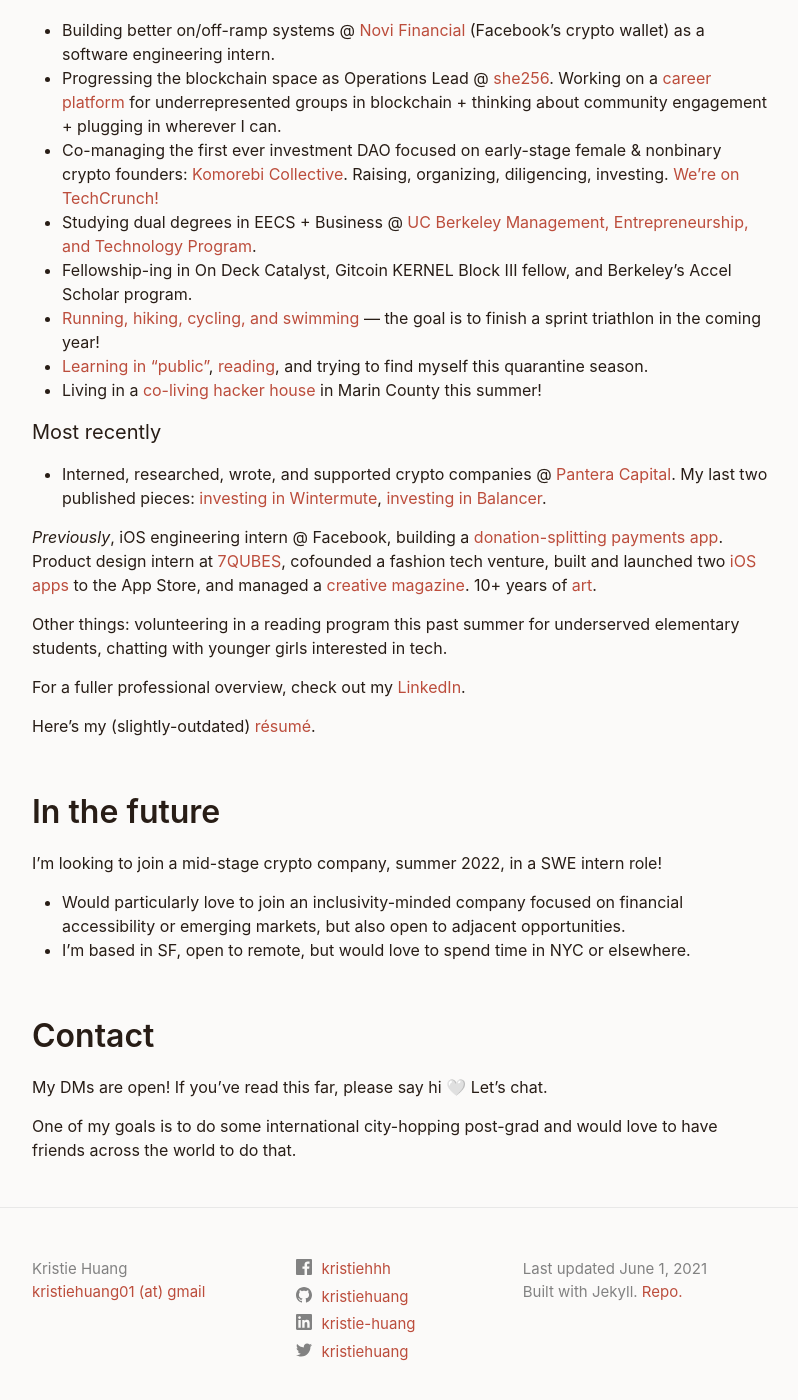
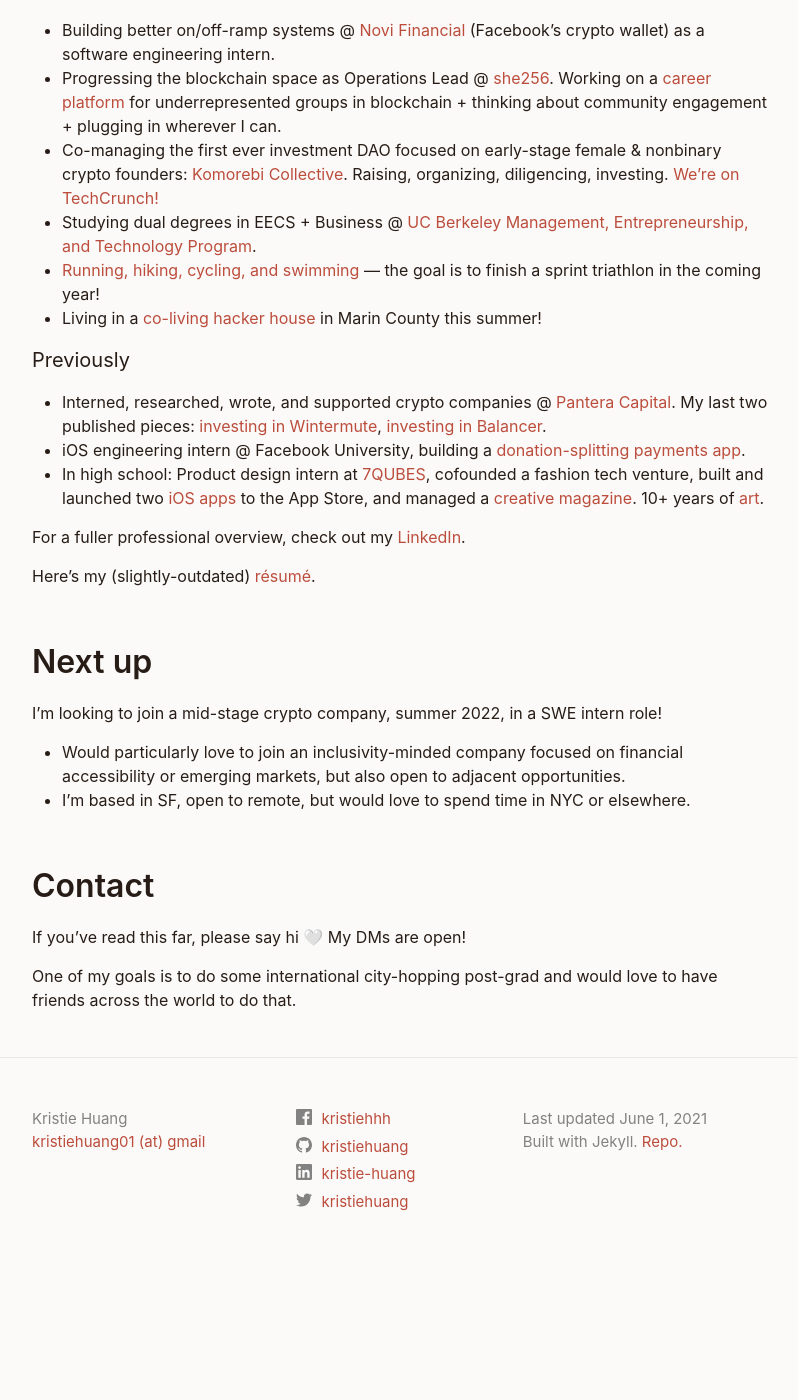
Before and after one commit to kristiehuang/kristiehuang.github.io, a Jekyll site: the page built from index.markdown, in a window 1280 px wide and 1400 px high, scrolled down 509 px. Shown: the whole window, without its empty margins (238-1036 px from the left). Built offline with Jekyll 4.4.1, drawn with Linux system fonts in a browser that asks for light colours; after the commit the page ends 1802 px from its top, so only the background shows below that.

Commit message:
Clean up index page

```diff
--- a/index.markdown
+++ b/index.markdown
@@ -20,30 +20,26 @@
 * Progressing the blockchain space as Operations Lead @ [she256][#she256]. Working on a [career platform](https://medium.com/she-256/announcing-the-she256-job-board-beta-launch-9709d3c3e107) for underrepresented groups in blockchain + thinking about community engagement + plugging in wherever I can.
 * Co-managing the first ever investment DAO focused on early-stage female & nonbinary crypto founders: [Komorebi Collective](https://www.syndicateprotocol.org/syndicate/komorebi_collective). Raising, organizing, diligencing, investing. [We're on TechCrunch!](https://techcrunch.com/2021/05/21/decentralized-komorebi-collective-launches-to-back-female-and-non-binary-crypto-founders/?tpcc=ECTW2020)
 * Studying dual degrees in EECS + Business @ [UC Berkeley Management, Entrepreneurship, and Technology Program](http://met.berkeley.edu/).
-* Fellowship-ing in On Deck Catalyst, Gitcoin KERNEL Block III fellow, and Berkeley's Accel Scholar program.
 * [Running, hiking, cycling, and swimming](https://www.strava.com/athletes/19298552) — the goal is to finish a sprint triathlon in the coming year!
-* [Learning in "public"](more-on-me/#learning-in-non-private), [reading](https://www.goodreads.com/kristiehhh), and trying to find myself this quarantine season.
 * Living in a [co-living hacker house](http://edyfi.org/) in Marin County this summer!
 
-### Most recently
+### Previously
 * Interned, researched, wrote, and supported crypto companies @ [Pantera Capital](https://www.panteracapital.com/). My last two published pieces: [investing in Wintermute](https://panteracapital.medium.com/investing-in-wintermute-d4ece31ff665), [investing in Balancer](https://panteracapital.medium.com/investing-in-balancer-63f8246df954).
-
-*Previously*, iOS engineering intern @ Facebook, building a [donation-splitting payments app](https://github.com/kristiehuang/Basket-Donation-Payments). Product design intern at [7QUBES](https://www.7qubes.com/our-work/pay8fwd), cofounded a fashion tech venture, built and launched two [iOS](http://tinyurl.com/cloudcloset) [apps](http://tinyurl.com/airtimeevents) to the App Store, and managed a [creative magazine](https://issuu.com/pandorasbox.gunn). 10+ years of [art](https://www.behance.net/gallery/72001185/Kristie-Huang-Art-Portfolio).
-
-Other things: volunteering in a reading program this past summer for underserved elementary students, chatting with younger girls interested in tech.
+* iOS engineering intern @ Facebook University, building a [donation-splitting payments app](https://github.com/kristiehuang/Basket-Donation-Payments).
+* In high school: Product design intern at [7QUBES](https://www.7qubes.com/our-work/pay8fwd), cofounded a fashion tech venture, built and launched two [iOS](http://tinyurl.com/cloudcloset) [apps](http://tinyurl.com/airtimeevents) to the App Store, and managed a [creative magazine](https://issuu.com/pandorasbox.gunn). 10+ years of [art](https://www.behance.net/gallery/72001185/Kristie-Huang-Art-Portfolio).
 
 For a fuller professional overview, check out my [LinkedIn](https://www.linkedin.com/in/kristie-huang/).
 
 Here’s my (slightly-outdated) [résumé](https://drive.google.com/file/d/0B2rlie9ZaAG4UjcyVTJ3b2xiZzA/view).
 
-## In the future
+## Next up
 I'm looking to join a mid-stage crypto company, summer 2022, in a SWE intern role!
 
 * Would particularly love to join an inclusivity-minded company focused on financial accessibility or emerging markets, but also open to adjacent opportunities.
 * I'm based in SF, open to remote, but would love to spend time in NYC or elsewhere.
 
 ## Contact
-My DMs are open! If you’ve read this far, please say hi 🤍 Let's chat.
+If you’ve read this far, please say hi 🤍 My DMs are open!
 
 One of my goals is to do some international city-hopping post-grad and would love to have friends across the world to do that.
 
```
